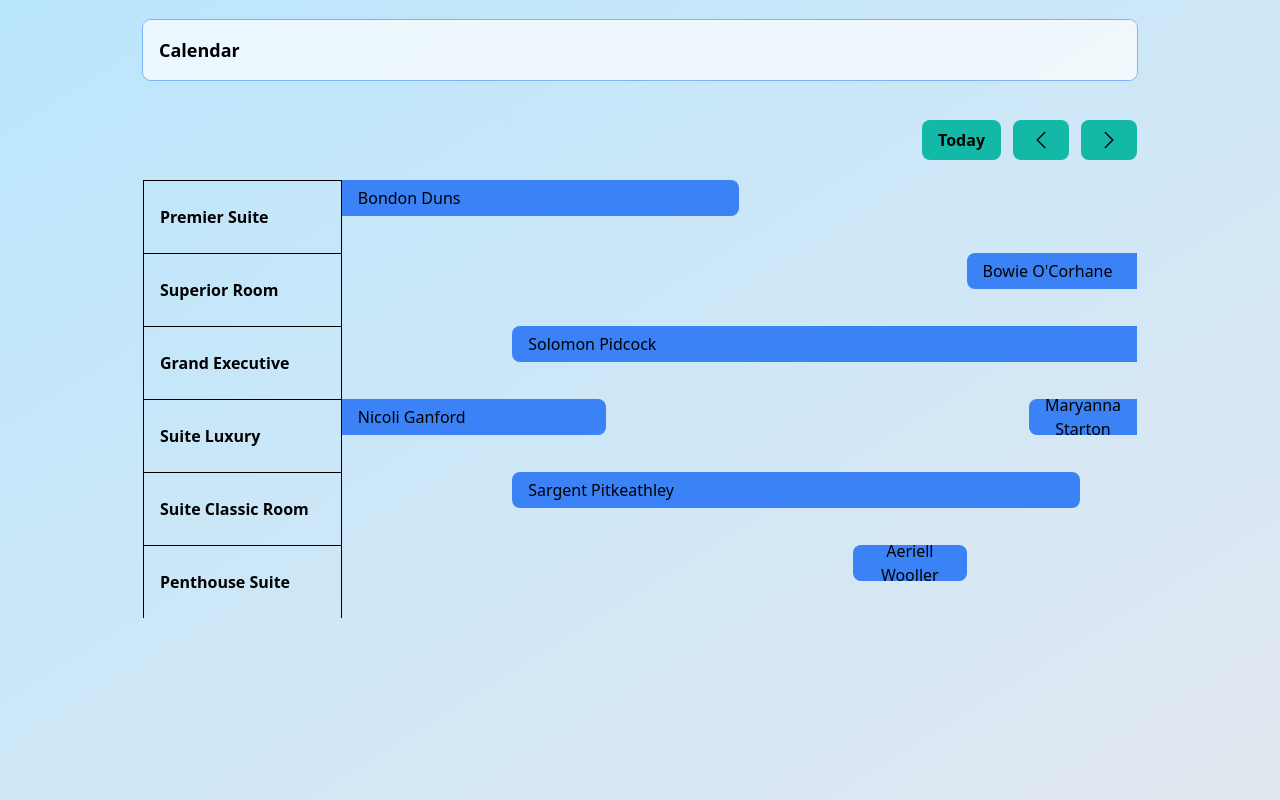
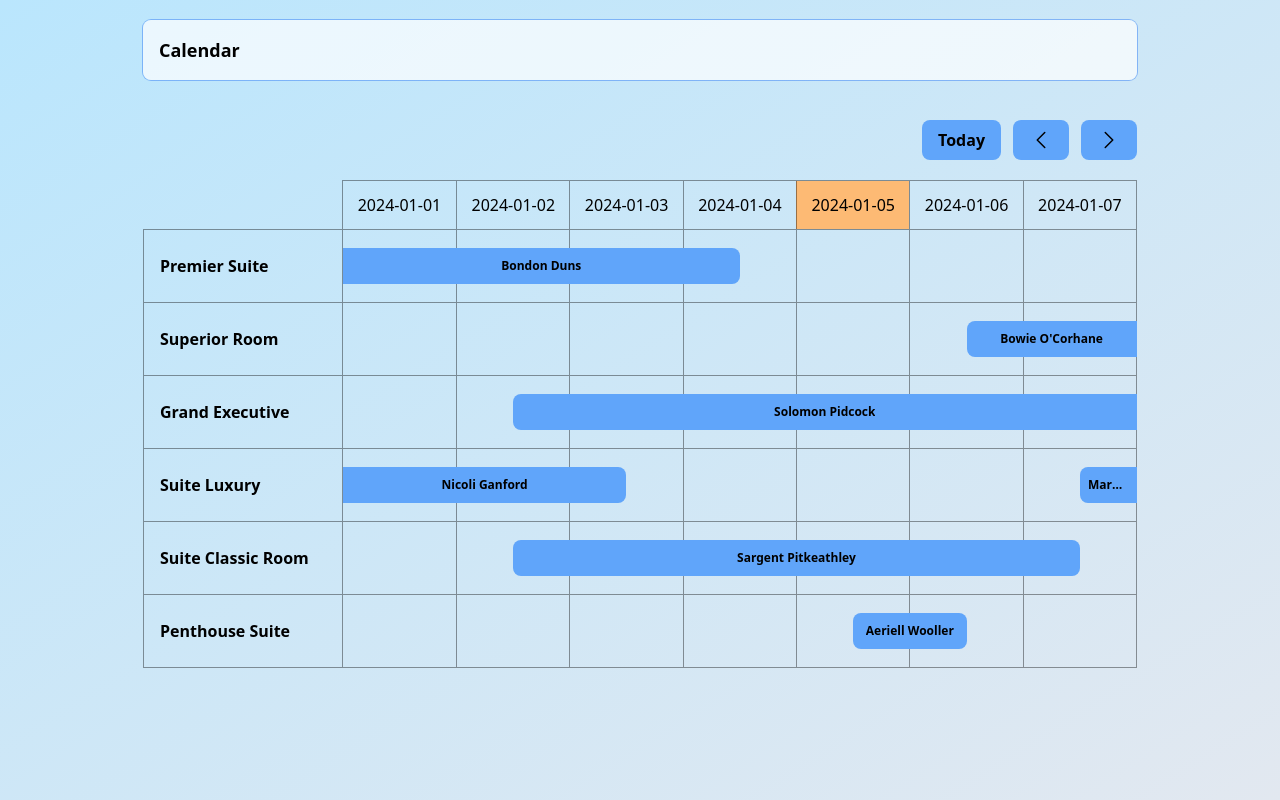
Before and after one commit to nikcosmos/calendar-vue, a Vue app: page / in a window 1280 px wide. Built offline with nearby package versions, Linux system fonts and the light colour scheme.

Commit message:
refactore: style and decomposition

```diff
--- /dev/null
+++ b/src/components/Main/RoomList.vue
@@ -0,0 +1,46 @@
+<script>
+import { mapGetters, mapMutations } from 'vuex';
+export default {
+   computed: {
+      ...mapGetters(['getRooms']),
+   },
+   methods: {
+      ...mapMutations(['setRooms']),
+   },
+   mounted() {
+      this.setRooms();
+   },
+};
+</script>
+
+<template>
+   <div class="flex flex-col">
+      <div
+         v-for="(item, index) in getRooms"
+         class="flex">
+         <div
+            class="px-4 py-6 font-bold basis-1/5 flex-none border-b border-l border-black/40 flex items-center"
+            :class="{ 'border-t': index === 0 }">
+            {{ item.name }}
+         </div>
+         <div
+            class="grid grid-cols-[repeat(14_,calc(100.1%_/_14))] w-full items-center border-black/40 border-x border-b relative"
+            :class="{ 'border-t': index === 0 }">
+            <div class="grid grid-cols-7 absolute top-0 left-0 w-full h-full pointer-events-none">
+               <span
+                  v-for="index in 7"
+                  class="border-l border-black/40"
+                  :class="{ 'border-l-0': index === 1 }"></span>
+            </div>
+            <button
+               type="button"
+               v-for="res in item.reservation"
+               class="h-9 my-2 bg-blue-400 rounded-lg text-center flex justify-center px-2 items-center relative z-10 hover:bg-blue-500 transition-colors"
+               :class="{ 'rounded-r-none': !res.endIndex, 'rounded-l-none': !res.startIndex }"
+               :style="`grid-column:${res?.startIndex ?? 1}/${res?.endIndex ?? 15}`">
+               <span class="text-xs text-center truncate font-bold"> {{ res.name }}</span>
+            </button>
+         </div>
+      </div>
+   </div>
+</template>
--- /dev/null
+++ b/src/components/Main/Week.vue
@@ -0,0 +1,52 @@
+<script>
+import { mapGetters, mapMutations } from 'vuex';
+import ArrowLeft from '../Icon/ArrowLeft.vue';
+import ArrowRight from '../Icon/ArrowRight.vue';
+export default {
+   components: { ArrowLeft, ArrowRight },
+   computed: {
+      ...mapGetters(['getWeek']),
+   },
+   methods: {
+      ...mapMutations(['returnToday', 'prevWeek', 'nextWeek', 'setWeek']),
+   },
+   mounted() {
+      this.setWeek();
+   },
+};
+</script>
+
+<template>
+   <div class="w-4/5 self-end">
+      <div class="w-full">
+         <div class="flex justify-end items-center gap-3 mb-5">
+            <button
+               class="px-4 py-2 bg-blue-400 hover:bg-blue-500 transition-colors rounded-lg font-bold"
+               @click="returnToday"
+               type="button">
+               Today
+            </button>
+            <button
+               class="px-4 py-2 bg-blue-400 hover:bg-blue-500 transition-colors rounded-lg"
+               @click="prevWeek"
+               type="button">
+               <ArrowLeft />
+            </button>
+            <button
+               class="px-4 py-2 bg-blue-400 hover:bg-blue-500 transition-colors rounded-lg"
+               @click="nextWeek"
+               type="button">
+               <ArrowRight />
+            </button>
+         </div>
+         <div class="grid grid-cols-7 border-black/40 border border-b-0">
+            <div
+               v-for="(item, index) in getWeek"
+               class="p-3 text-center font-medium border-l border-black/40"
+               :class="{ 'bg-orange-300': item.isToday, 'border-l-0': index === 0 }">
+               {{ item.day }}
+            </div>
+         </div>
+      </div>
+   </div>
+</template>
--- a/src/components/VMain.vue
+++ b/src/components/VMain.vue
@@ -1,76 +1,16 @@
 <script>
-import { mapGetters, mapMutations } from 'vuex';
-import ArrowLeft from './Icon/ArrowLeft.vue';
-import ArrowRight from './Icon/ArrowRight.vue';
+import Week from './Main/Week.vue';
+import RoomList from './Main/RoomList.vue';
 export default {
-   components: { ArrowLeft, ArrowRight },
-   methods: {
-      ...mapMutations(['setWeek', 'returnToday', 'prevWeek', 'nextWeek', 'setRooms']),
-   },
-   computed: {
-      ...mapGetters(['getWeekState', 'getRooms']),
-   },
-   mounted() {
-      this.setWeek();
-      this.setRooms();
-   },
+   components: { Week, RoomList },
 };
 </script>
 
 <template>
    <div class="container max-w-5xl mt-10">
       <div class="flex flex-col">
-         <div class="w-4/5 self-end">
-            <div class="w-full">
-               <div class="flex justify-end items-center gap-3 mb-5">
-                  <button
-                     class="px-4 py-2 bg-teal-500 rounded-lg font-bold"
-                     @click="returnToday"
-                     type="button">
-                     Today
-                  </button>
-                  <button
-                     class="px-4 py-2 bg-teal-500 rounded-lg"
-                     @click="prevWeek"
-                     type="button">
-                     <ArrowLeft />
-                  </button>
-                  <button
-                     class="px-4 py-2 bg-teal-500 rounded-lg"
-                     @click="nextWeek"
-                     type="button">
-                     <ArrowRight />
-                  </button>
-               </div>
-               <div class="grid grid-cols-7">
-                  <div
-                     class="p-3 border border-black border-r-0 last:border-r text-center font-medium"
-                     :class="{ 'bg-teal-300': item.isToday }"
-                     v-for="item in getWeekState">
-                     {{ item.day }}
-                  </div>
-               </div>
-            </div>
-         </div>
-         <div class="flex flex-col">
-            <div
-               v-for="item in getRooms"
-               class="flex">
-               <div
-                  class="px-4 py-6 border-black border border-b-0 last:border-b font-bold basis-1/5 flex-none">
-                  {{ item.name }}
-               </div>
-               <div class="grid grid-cols-[repeat(14_,1fr)] w-full">
-                  <div
-                     v-for="res in item.reservation"
-                     class="h-9 bg-blue-500 rounded-lg text-center flex justify-between px-4 items-center"
-                     :class="{ 'rounded-r-none': !res.endIndex, 'rounded-l-none': !res.startIndex }"
-                     :style="`grid-column:${res?.startIndex ?? 1}/${res?.endIndex ?? 15}`">
-                     <span> {{ res.name }}</span>
-                  </div>
-               </div>
-            </div>
-         </div>
+         <Week />
+         <RoomList />
       </div>
    </div>
 </template>
```
